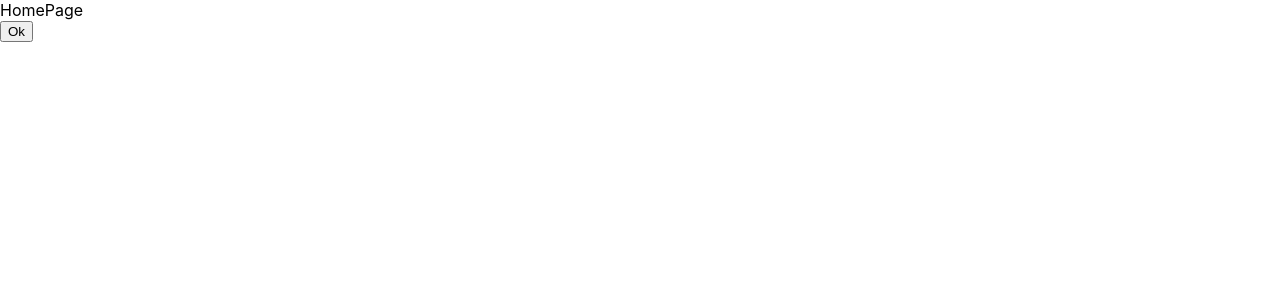
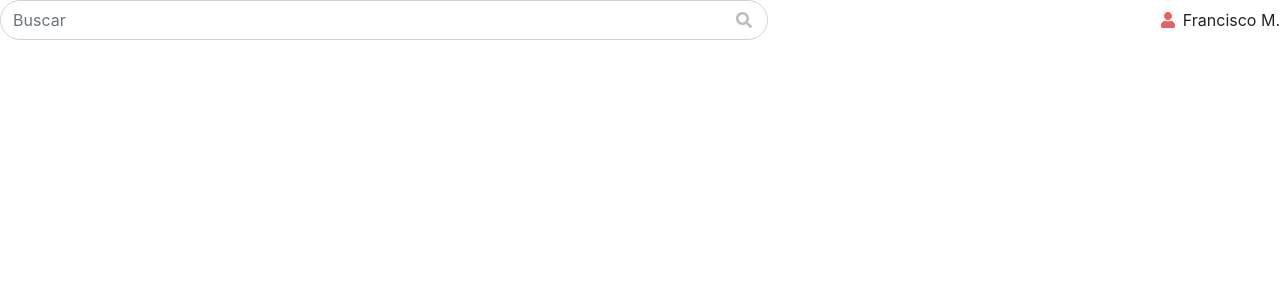
Before and after one commit to oscaramos/foxbel-music, a React (Create React App) app: page / in a window 1280 px wide. Shown: the top 300 px of the page. Built offline with nearby package versions, Linux system fonts and the light colour scheme.

Commit message:
💄 UI: Added header to homepage

```diff
--- a/package.json
+++ b/package.json
@@ -3,6 +3,9 @@
   "version": "0.1.0",
   "private": true,
   "dependencies": {
+    "@fortawesome/fontawesome-svg-core": "^1.2.35",
+    "@fortawesome/free-solid-svg-icons": "^5.15.3",
+    "@fortawesome/react-fontawesome": "^0.1.14",
     "@testing-library/jest-dom": "^5.11.4",
     "@testing-library/react": "^11.1.0",
     "@testing-library/user-event": "^12.1.10",
--- a/src/index.scss
+++ b/src/index.scss
@@ -1,13 +1,10 @@
+@import "~bootstrap/scss/bootstrap";
+@import "./theme/theme";
+
+* {
+  box-sizing: border-box;
+}
+
 body {
   margin: 0;
-  font-family: -apple-system, BlinkMacSystemFont, 'Segoe UI', 'Roboto', 'Oxygen',
-    'Ubuntu', 'Cantarell', 'Fira Sans', 'Droid Sans', 'Helvetica Neue',
-    sans-serif;
-  -webkit-font-smoothing: antialiased;
-  -moz-osx-font-smoothing: grayscale;
 }
-
-code {
-  font-family: source-code-pro, Menlo, Monaco, Consolas, 'Courier New',
-    monospace;
-}
--- /dev/null
+++ b/src/pages/home/components/header/components/searcher/searcher.component.tsx
@@ -0,0 +1,31 @@
+import { Form } from "react-bootstrap";
+
+import { faSearch } from "@fortawesome/free-solid-svg-icons";
+import { FontAwesomeIcon } from "@fortawesome/react-fontawesome";
+
+import "./searcher.styles.scss";
+
+type Props = {
+  value?: string;
+  onChange?: (newValue: string) => void;
+};
+
+export function Searcher({ value, onChange }: Props) {
+  return (
+    <div className="searcher">
+      <Form>
+        <Form.Group controlId="searcher">
+          <Form.Control
+            type="text"
+            placeholder="Buscar"
+            value={value}
+            onChange={(e) => onChange?.(e.target.value)}
+            className="searcher__input"
+          />
+        </Form.Group>
+      </Form>
+
+      <FontAwesomeIcon icon={faSearch} className="searcher__append" />
+    </div>
+  );
+}
--- /dev/null
+++ b/src/pages/home/components/header/components/searcher/searcher.styles.scss
@@ -0,0 +1,19 @@
+$height: 40px;
+
+.searcher {
+  position: relative;
+  height: $height;
+
+
+  .searcher__input {
+    border-radius: 20px;
+    height: $height;
+  }
+
+  .searcher__append {
+    position: absolute;
+    top: 30%;
+    right: 16px;
+    opacity: 30%;
+  }
+}
--- /dev/null
+++ b/src/pages/home/components/header/header.component.tsx
@@ -0,0 +1,23 @@
+import { useState } from "react";
+
+import { faUser } from "@fortawesome/free-solid-svg-icons";
+import { FontAwesomeIcon } from "@fortawesome/react-fontawesome";
+
+import { Searcher } from "./components/searcher/searcher.component";
+
+import "./header.styles.scss";
+
+export function Header() {
+  const [keyword, setKeyword] = useState("");
+
+  return (
+    <div className="header">
+      <Searcher value={keyword} onChange={(newValue) => setKeyword(newValue)} />
+
+      <div>
+        <FontAwesomeIcon icon={faUser} className="header__icon" />
+        <span>Francisco M.</span>
+      </div>
+    </div>
+  );
+}
--- /dev/null
+++ b/src/pages/home/components/header/header.styles.scss
@@ -0,0 +1,18 @@
+@import "../../../../theme/colors";
+
+.header {
+  display: flex;
+  flex-direction: row;
+  align-items: center;
+  justify-content: space-between;
+  width: 100%;
+
+  .searcher {
+    width: 60%;
+  }
+
+  .header__icon {
+    color: $primary-red;
+    margin-right: 8px;
+  }
+}
--- a/src/pages/home/home.page.tsx
+++ b/src/pages/home/home.page.tsx
@@ -1,13 +1,13 @@
-import { Button } from 'react-bootstrap';
+import { Header } from "./components/header/header.component";
+
+import "./home.page.scss";
 
 function HomePage() {
   return (
     <div>
-      HomePage
-      <br/>
-      <Button>Ok</Button>
+      <Header />
     </div>
   );
-};
+}
 
 export default HomePage;
--- /dev/null
+++ b/src/theme/colors.scss
@@ -0,0 +1,6 @@
+$primary-red: #E86060;
+$secondary-dark-red: #662323;
+
+$soft-gray: #BDBDBD;
+$gray: #828282;
+$light-red: #FF7676;
--- /dev/null
+++ b/src/theme/theme.scss
@@ -0,0 +1 @@
+@import "~bootstrap/scss/bootstrap";
```
Also changed, not shown: src/pages/home/home.page.scss (added), 1 other file (tests, documents, lock files or other folders).
